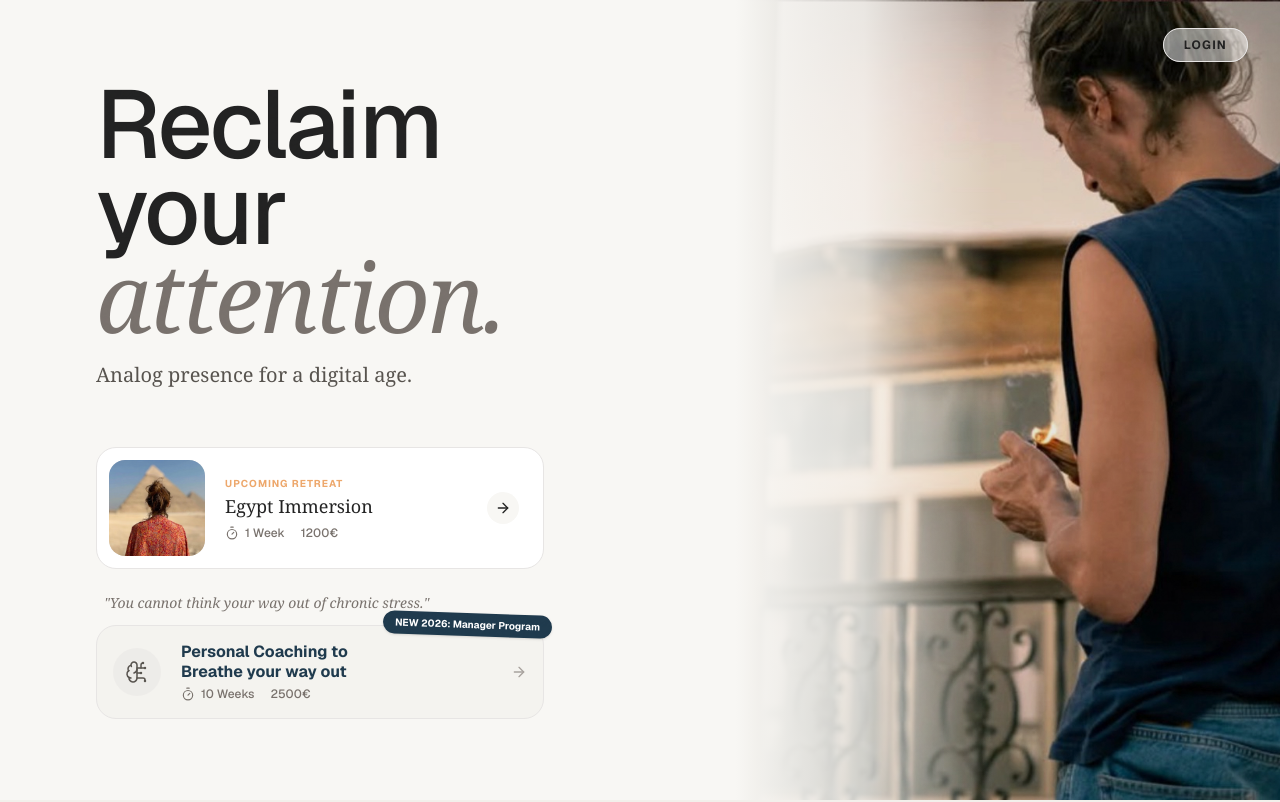
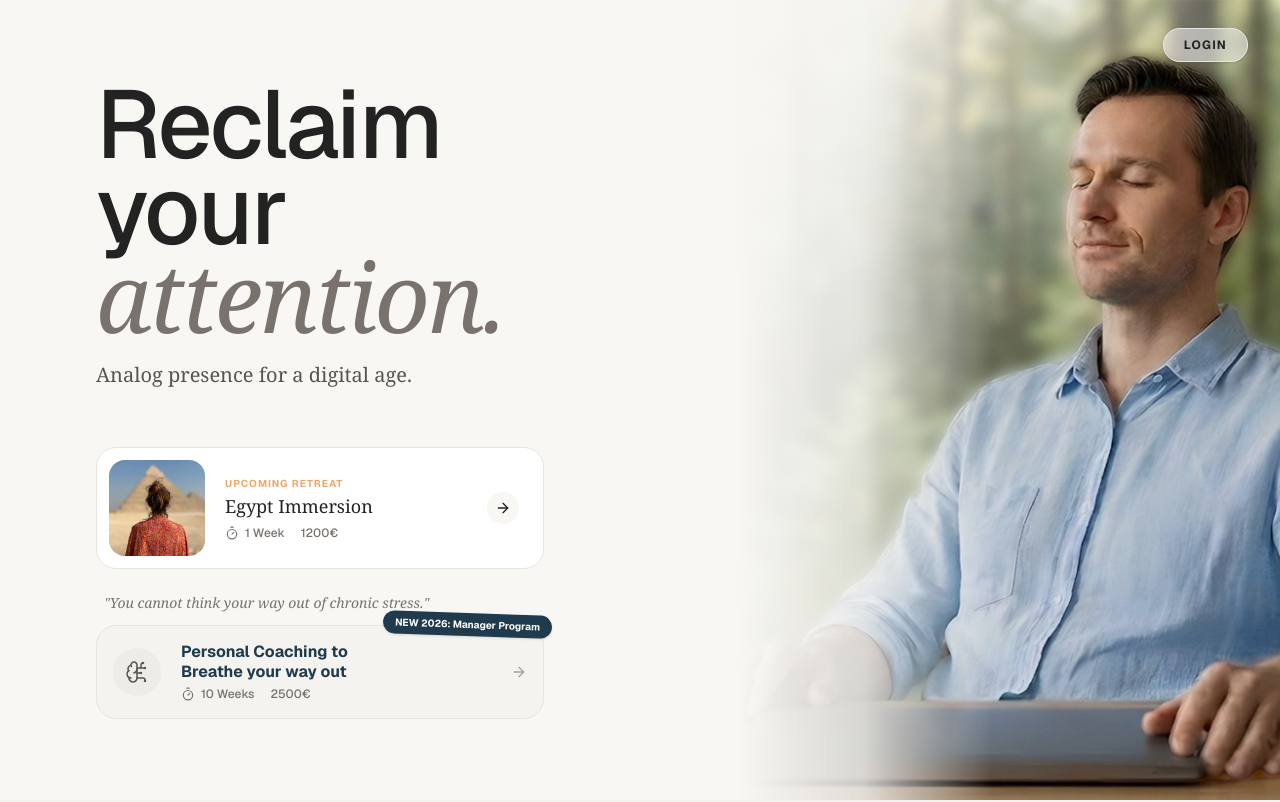
Before and after one commit to Deckard-Evrloot/breathing-with-pascal, a Next.js app: page / in a window 1280 px wide. Shown: the top 802 px of the page. Built offline with nearby package versions, Linux system fonts and the light colour scheme.

Commit message:
fix: update hero image to left-facing character

```diff
--- a/src/app/page.tsx
+++ b/src/app/page.tsx
@@ -138,9 +138,9 @@ export default function Home() {
         <div className="flex-1 relative h-[50vh] md:h-auto order-1 md:order-2 mix-blend-normal">
 
           {/* Mirroring container - using absolute inset to force fill */}
-          <div className="absolute inset-0 scale-x-[-1]">
+          <div className="absolute inset-0">
             <Image
-              src="/images/hero-pascal.jpg"
+              src="/images/hero-new.jpg"
               alt="Pascal with lighter"
               fill
               className="object-cover object-center"
```
Also changed, not shown: public/images/hero-new.jpg (added).
